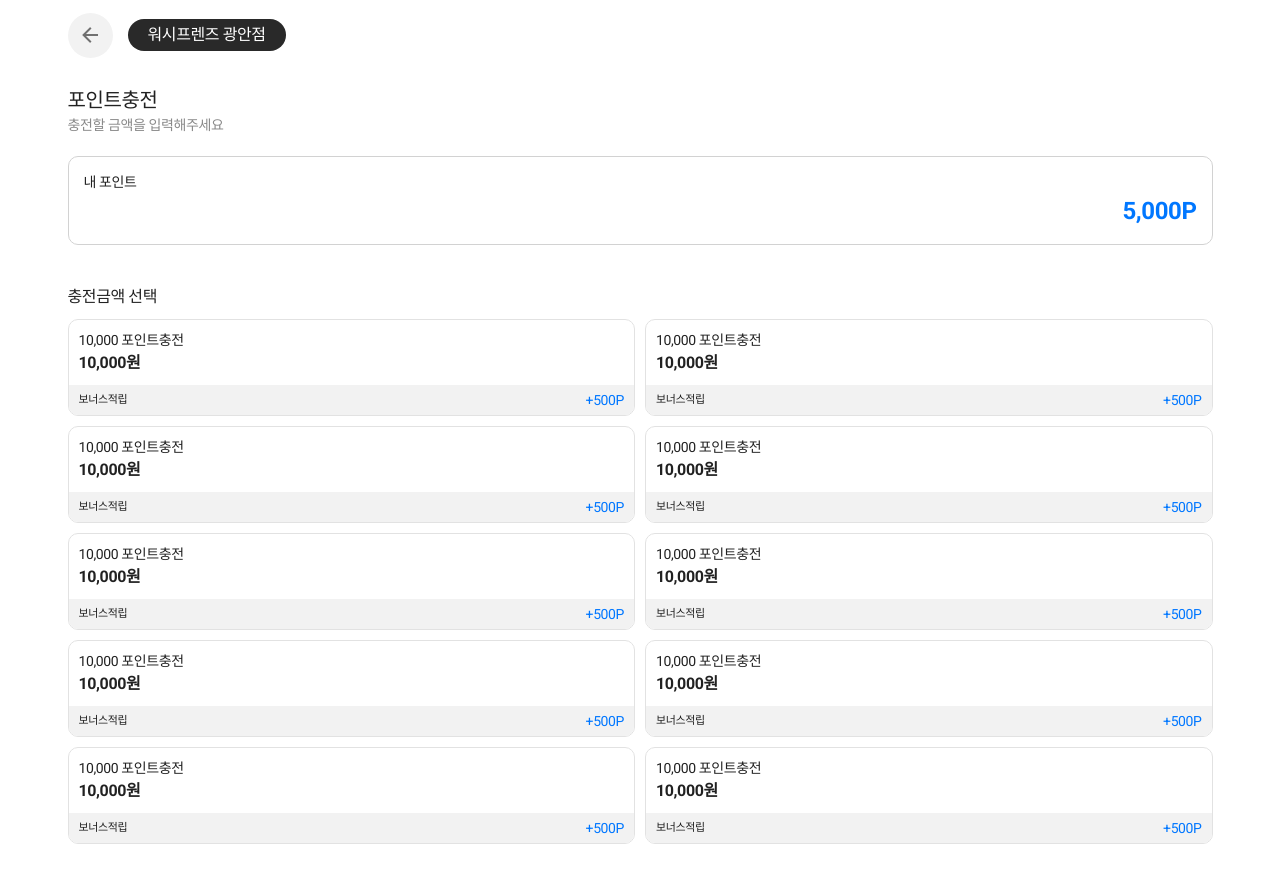
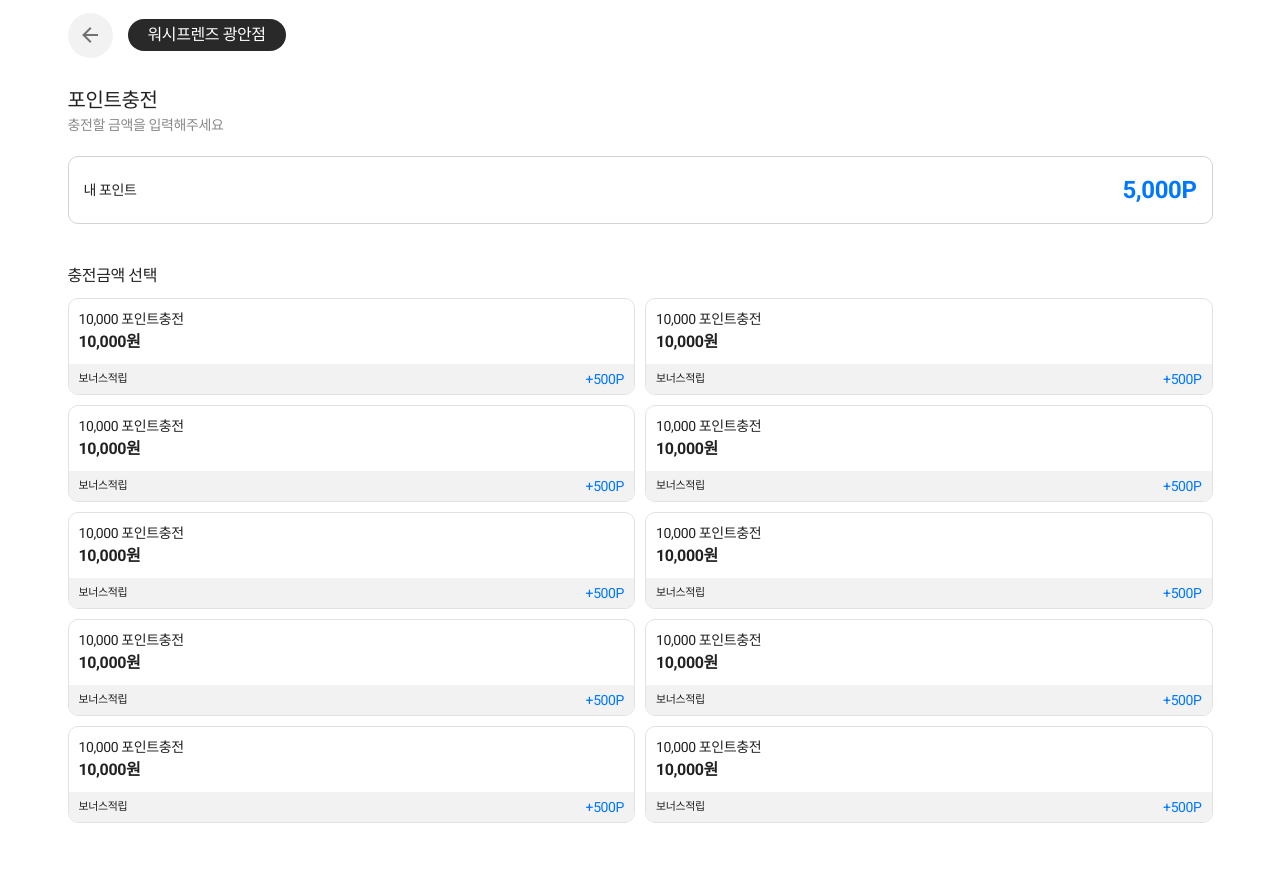
Before and after one commit to fermintz/kiosk.mobile, a Vue app: page /point in a window 1280 px wide. Built offline with nearby package versions, Linux system fonts and the light colour scheme.

Commit message:
포인트충전 UI변경

```diff
--- a/src/views/point/point.scss
+++ b/src/views/point/point.scss
@@ -2,7 +2,8 @@
 
   .myPoint{
     display:flex;
-    flex-direction: column;
+    align-items: center;
+    justify-content: space-between;
     padding:15px;
     border:1px solid #d2d2d2;
     border-radius:10px;
@@ -11,7 +12,7 @@
       font-size:14px;
     }
     strong{
-      align-self: flex-end;
+
       font-size:24px;
       font-weight:600;
       color:#0077ff;
```
